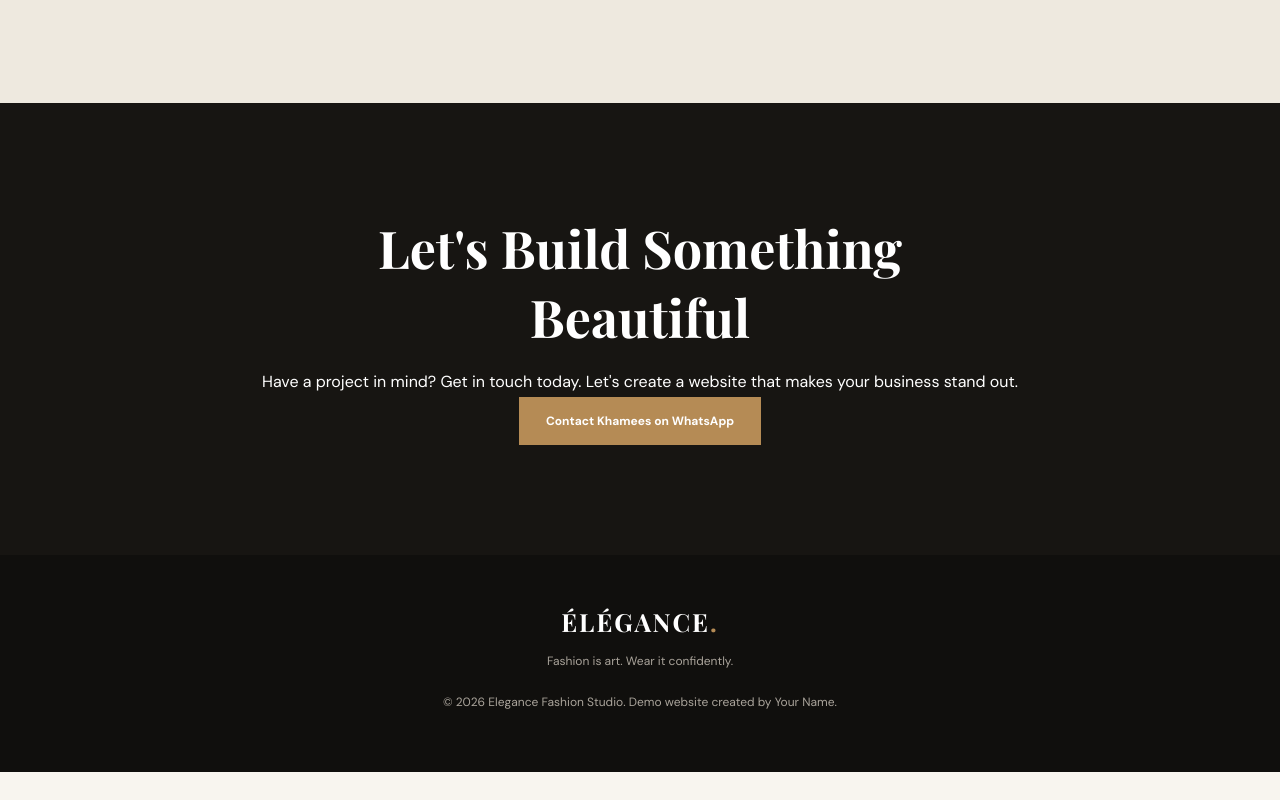
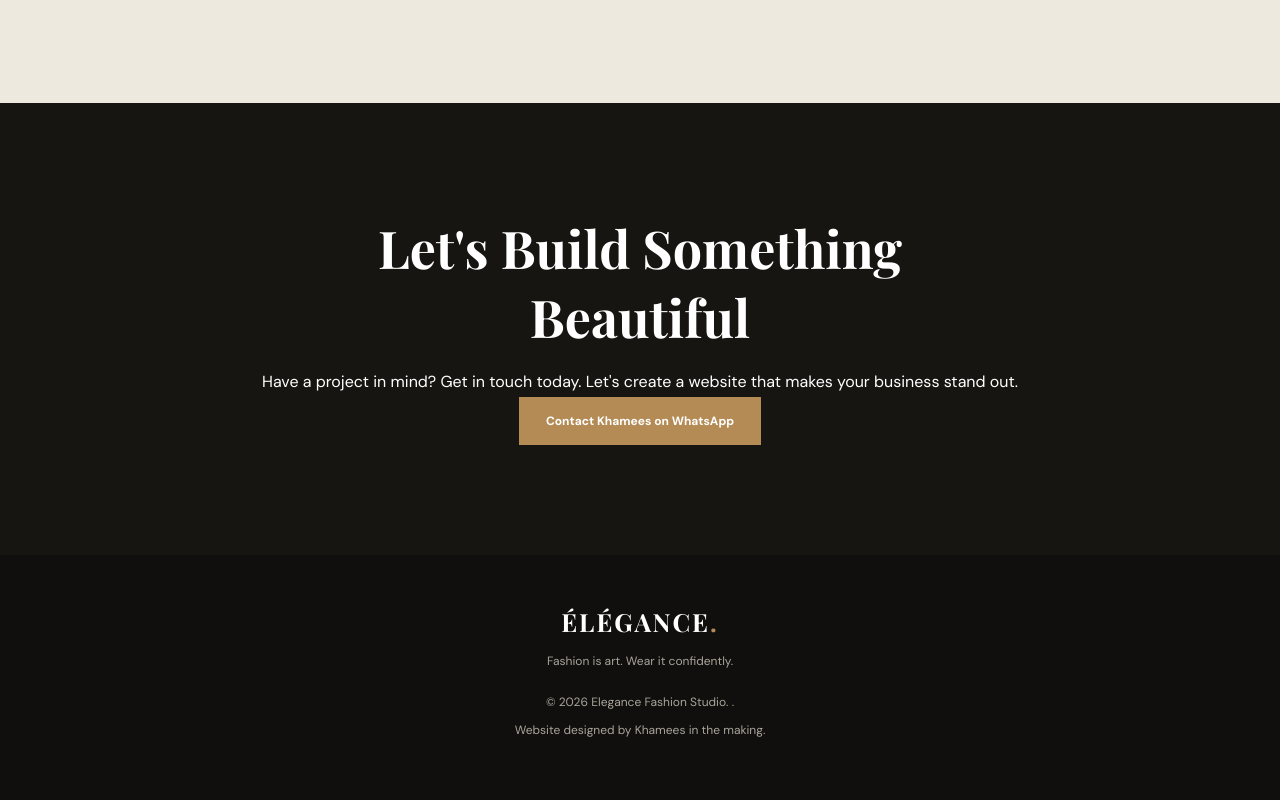
Before and after one commit to k1h2a3m4e5e6z7/elegance-fashion-studio, a plain HTML site: page index.html in a window 1280 px wide. Shown: the part 2550-3350 px from the top of the page. Before the commit the page ends 3322 px from the top, so only its background shows below. Drawn offline with nearby package versions, Linux system fonts and the light colour scheme.

Commit message:
Refactor index.html structure and content

```diff
--- a/index.html
+++ b/index.html
@@ -200,7 +200,7 @@
 
         <p class="copyright">
             © <span id="year"></span> Elegance Fashion Studio.
-            Demo website created by Your Name.
+            .<p>Website designed by Khamees in the making.</p>
         </p>
 
     </footer>
```
